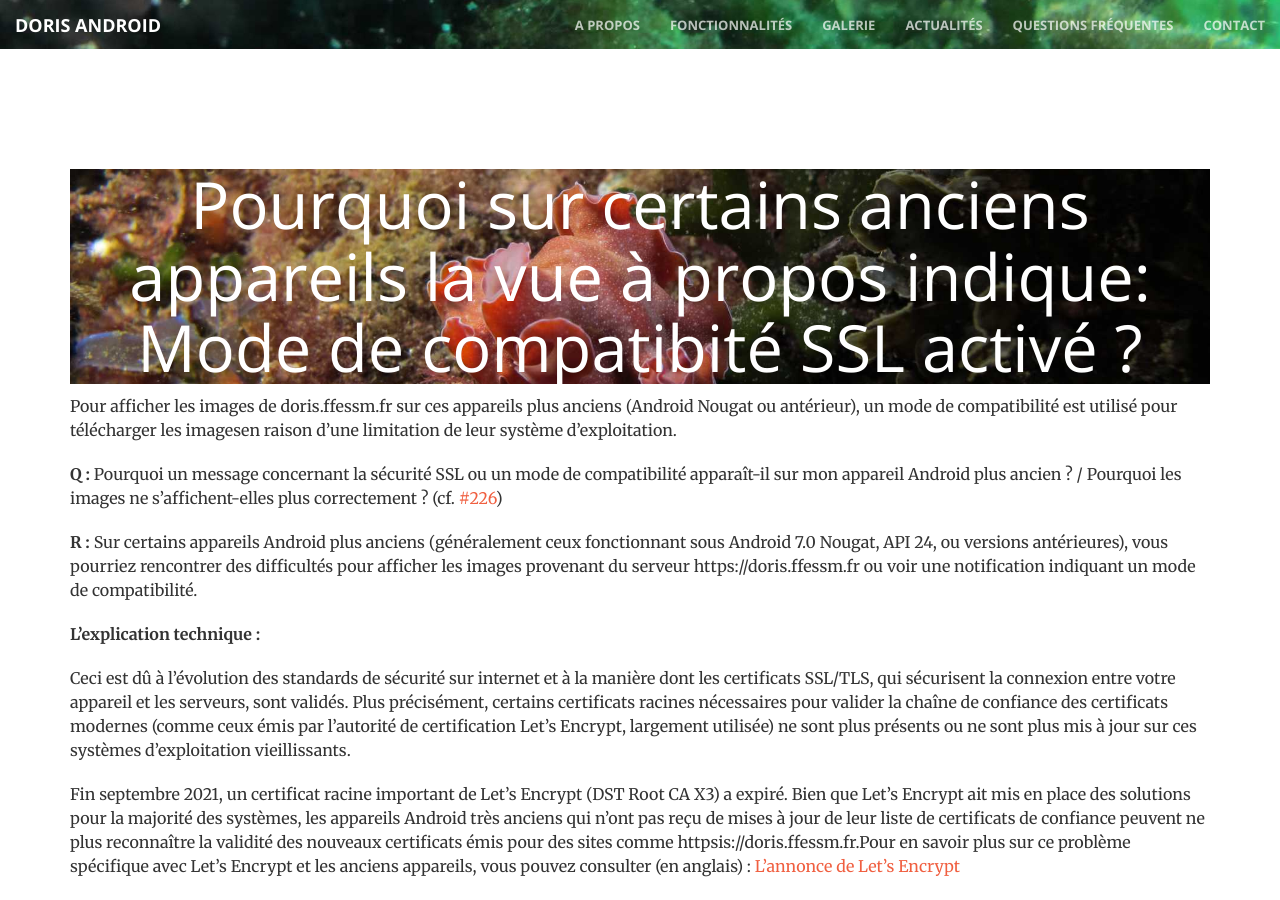
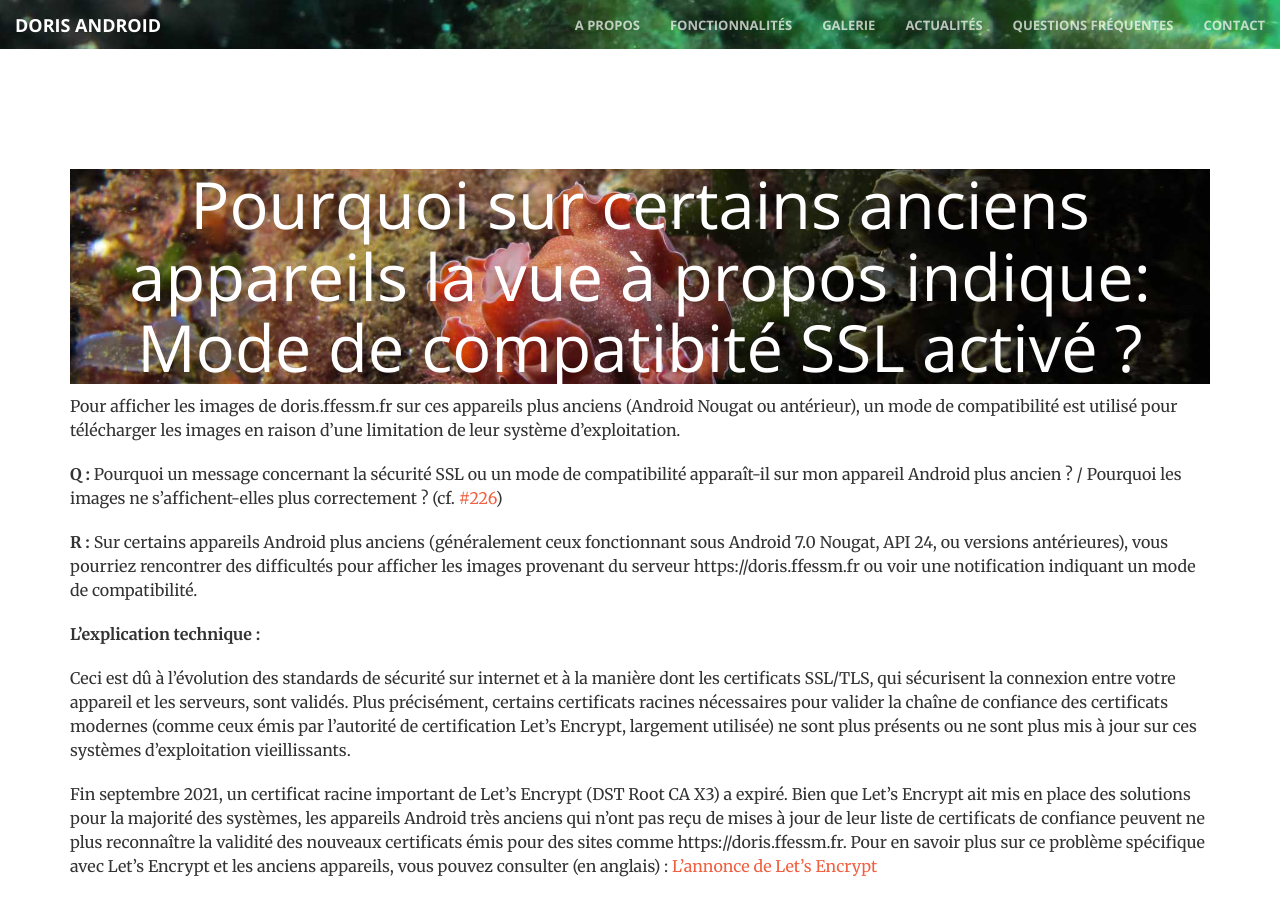
Before and after one commit to doris-ffessm/doris-ffessm.github.io, a Jekyll site: the page built from _faqs/mode_compatibilite_ssl.md, in a window 1280 px wide and 900 px high. Built offline with Jekyll 4.4.1, drawn with Linux system fonts in a browser that asks for light colours.

```diff
--- a/_faqs/mode_compatibilite_ssl.md
+++ b/_faqs/mode_compatibilite_ssl.md
@@ -3,7 +3,7 @@ layout: page
 title: "Pourquoi sur certains anciens appareils la vue à propos indique: Mode de compatibité SSL activé ?"
 ---
 
-Pour afficher les images de doris.ffessm.fr sur ces appareils plus anciens (Android Nougat ou antérieur), un mode de compatibilité est utilisé pour télécharger les imagesen raison d'une limitation de leur système d'exploitation.
+Pour afficher les images de doris.ffessm.fr sur ces appareils plus anciens (Android Nougat ou antérieur), un mode de compatibilité est utilisé pour télécharger les images en raison d'une limitation de leur système d'exploitation.
 
 
 <!--more-->
@@ -16,7 +16,7 @@ Pour afficher les images de doris.ffessm.fr sur ces appareils plus anciens (Andr
 
 Ceci est dû à l'évolution des standards de sécurité sur internet et à la manière dont les certificats SSL/TLS, qui sécurisent la connexion entre votre appareil et les serveurs, sont validés. Plus précisément, certains certificats racines nécessaires pour valider la chaîne de confiance des certificats modernes (comme ceux émis par l'autorité de certification Let's Encrypt, largement utilisée) ne sont plus présents ou ne sont plus mis à jour sur ces systèmes d'exploitation vieillissants.
 
-Fin septembre 2021, un certificat racine important de Let's Encrypt (DST Root CA X3) a expiré. Bien que Let's Encrypt ait mis en place des solutions pour la majorité des systèmes, les appareils Android très anciens qui n'ont pas reçu de mises à jour de leur liste de certificats de confiance peuvent ne plus reconnaître la validité des nouveaux certificats émis pour des sites comme httpsis://doris.ffessm.fr.Pour en savoir plus sur ce problème spécifique avec Let's Encrypt et les anciens appareils, vous pouvez consulter (en anglais) : [L'annonce de Let's Encrypt](https://letsencrypt.org/docs/dst-root-ca-x3-expiration-september-2021/)
+Fin septembre 2021, un certificat racine important de Let's Encrypt (DST Root CA X3) a expiré. Bien que Let's Encrypt ait mis en place des solutions pour la majorité des systèmes, les appareils Android très anciens qui n'ont pas reçu de mises à jour de leur liste de certificats de confiance peuvent ne plus reconnaître la validité des nouveaux certificats émis pour des sites comme https://doris.ffessm.fr. Pour en savoir plus sur ce problème spécifique avec Let's Encrypt et les anciens appareils, vous pouvez consulter (en anglais) : [L'annonce de Let's Encrypt](https://letsencrypt.org/docs/dst-root-ca-x3-expiration-september-2021/)
 
 
 
```
